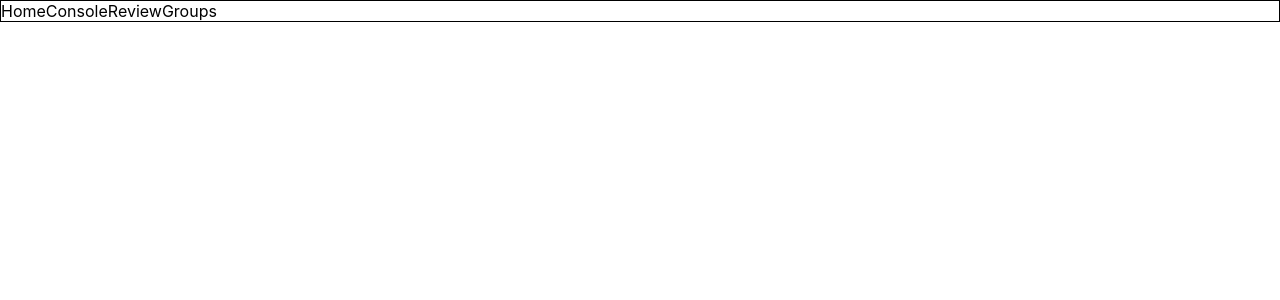
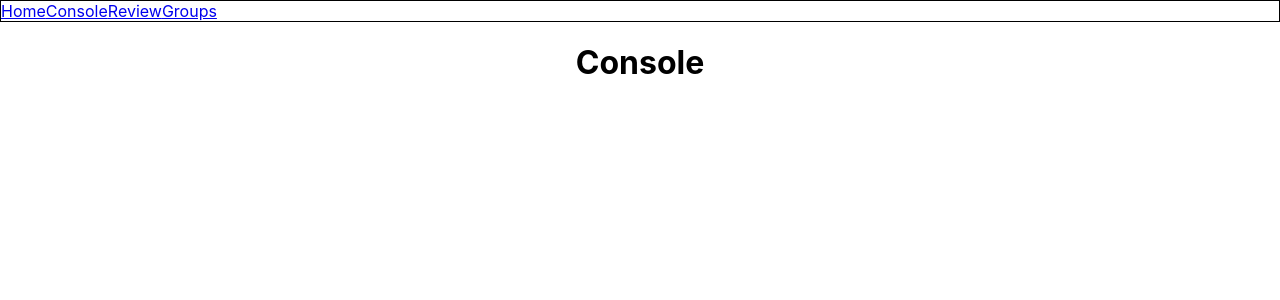
Before and after one commit to leonimanuel/crucible-react, a React (Create React App) app: page /console in a window 1280 px wide. Shown: the top 300 px of the page. Built offline with nearby package versions, Linux system fonts and the light colour scheme.

Commit message:
NavBar uses NavLink to redirect between nav options

```diff
--- a/package.json
+++ b/package.json
@@ -8,6 +8,7 @@
     "@testing-library/user-event": "^7.1.2",
     "react": "^16.13.1",
     "react-dom": "^16.13.1",
+    "react-router-dom": "^5.2.0",
     "react-scripts": "3.4.1"
   },
   "scripts": {
--- a/src/App.js
+++ b/src/App.js
@@ -1,17 +1,24 @@
 import React from 'react';
-import logo from './logo.svg';
+import './App.css';
+import { BrowserRouter as Router, Switch, Route, Link, withRouter } from "react-router-dom";
+// import { Nav, NavItem, NavLink } from 'reactstrap';
 
-import './App.css';
-// import { Nav, NavItem, NavLink } from 'reactstrap';
 import NavBar from "./components/navigation/NavBar.js"
-
+import Console from "./containers/Console.js"
 
 function App() {
   return (
-    <div className="App">
-      <NavBar />
-    </div>
+    <Router>
+      <div className="App">
+        <NavBar />
+        <Route path="/console" component={Console} />
+      </div>
+    </Router>
+
   );
 }
 
 export default App;
+        // <Route path="/home" component={Home} />
+        // <Route path="/review" component={Review} />
+        // <Route path="/groups" component={Groups} />
--- a/src/components/navigation/NavBar.js
+++ b/src/components/navigation/NavBar.js
@@ -1,5 +1,5 @@
 import React, { Component } from 'react';
-
+import { NavLink } from "react-router-dom"
 
 class NavBar extends Component {
 	redirect = (destination) => {
@@ -9,10 +9,10 @@ class NavBar extends Component {
 	render() {
 		return (
 			<div id="nav-wrapper">
-				<div onClick={() => this.redirect("/home")}>Home</div>
-				<div onClick={() => this.redirect("/console")}>Console</div>
-				<div onClick={() => this.redirect("/review")}>Review</div>
-				<div onClick={() => this.redirect("/groups")}>Groups</div>
+				<NavLink to="/" >Home</NavLink>
+				<NavLink to="/console" >Console</NavLink>
+				<NavLink to="/review" >Review</NavLink>
+				<NavLink to="/groups" >Groups</NavLink>
 			</div>
 		)
 	}
--- /dev/null
+++ b/src/containers/Console.js
@@ -0,0 +1,15 @@
+import React, { Component } from 'react';
+
+
+class Console extends Component {
+	render() {
+		return (
+			<div id="console-wrapper">
+				<h1>Console</h1>
+			</div>
+		)
+	}
+}
+
+
+export default Console;
```
Also changed, not shown: 1 other file (tests, documents, lock files or other folders).
